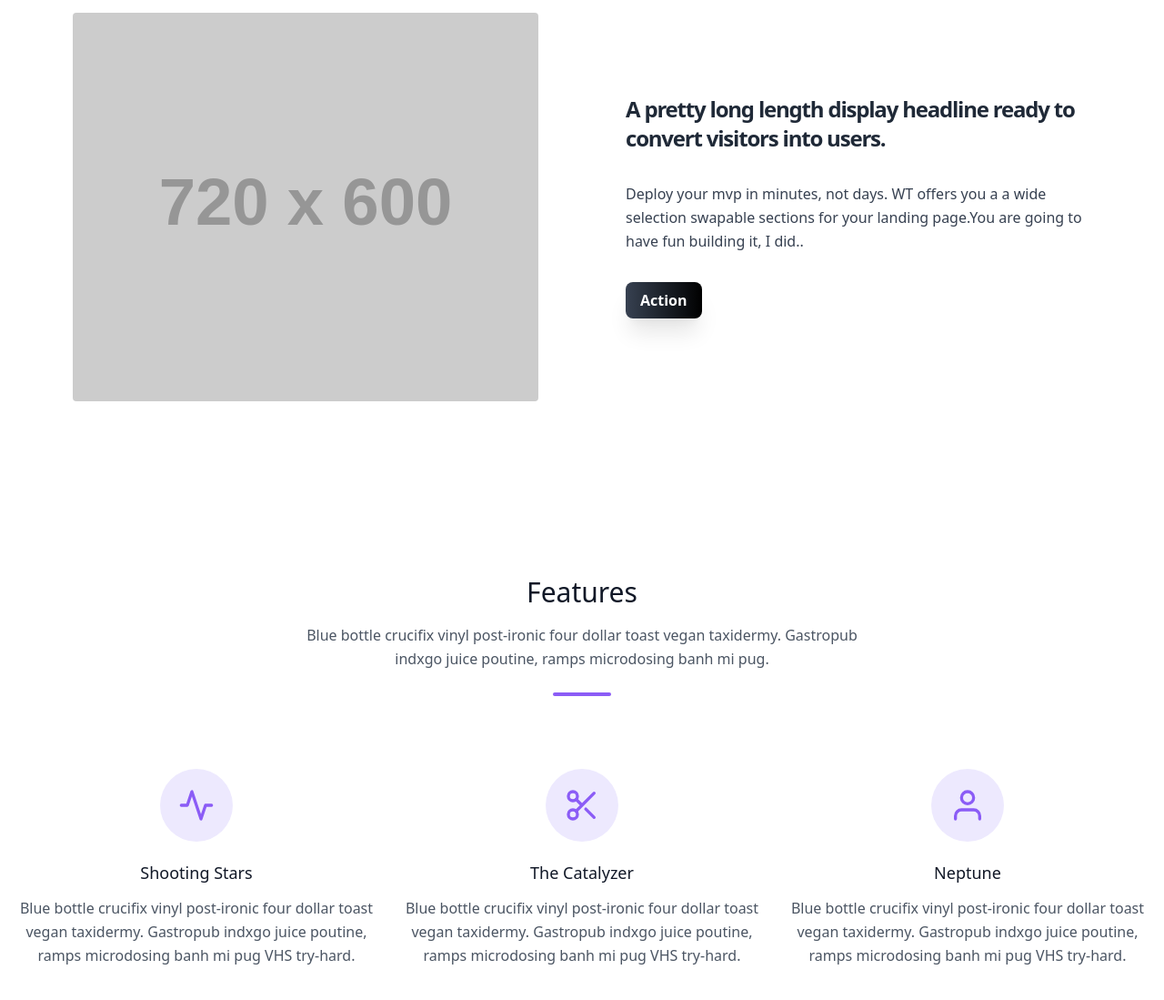
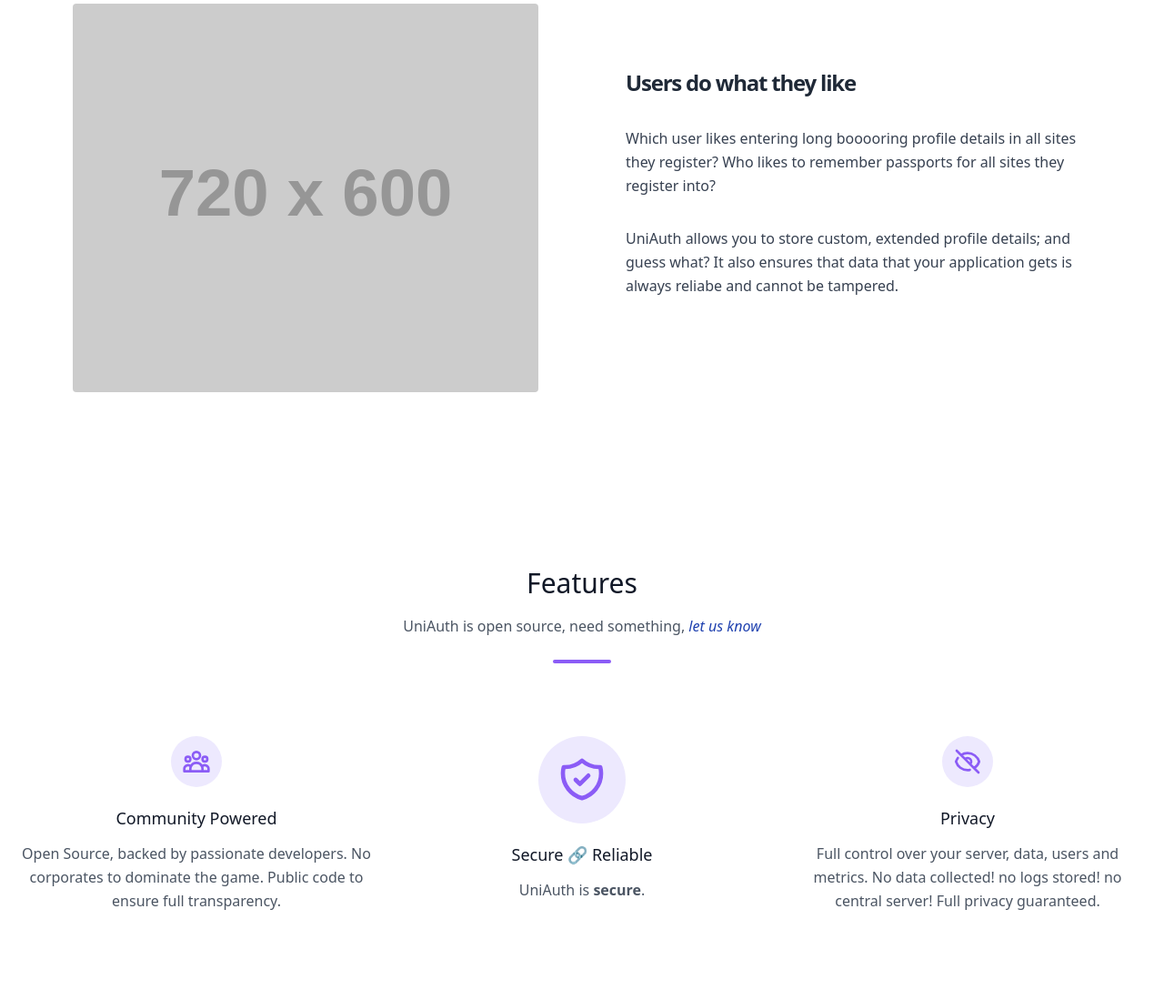
Before and after one commit to m-code12/uniauth.github.io, a plain HTML site: page index.html in a window 1280 px wide. Shown: the part 1657-2756 px from the top of the page at 91% size. Drawn offline with nearby package versions, Linux system fonts and the light colour scheme; placeholder pictures from the web are drawn by us.

Commit message:
feat(index): add features, data to hero items

```diff
--- a/index.html
+++ b/index.html
@@ -36,7 +36,7 @@
             <a class="flex title-font font-medium items-center text-white mb-4 md:mb-0">
                 <span class="ml-6 text-2xl tracking-widest hover:text-gray-400	" data-aos="fade-right">UniAuth</span>
             </a>
-            <nav class="md:ml-auto flex flex-wrap items-center text-base justify-center ">
+            <!-- <nav class="md:ml-auto flex flex-wrap items-center text-base justify-center ">
                 <a class="mr-5 text-md font-medium hover:text-purple-400" data-aos="fade-left" data-aos-duration="2000"
                     href="#about">About</a>
                 <a class="mr-5 text-md font-medium hover:text-purple-400" data-aos="fade-left" data-aos-duration="2000"
@@ -45,28 +45,21 @@
                     href="#team">Team</a>
                 <a class="mr-5 text-md font-medium hover:text-purple-400" data-aos="fade-left" data-aos-duration="2000"
                     href="#contact">Contact</a>
-            </nav>
+            </nav> -->
         </div>
     </header>
     <section class="text-green-400 body-font bg-gradient-to-r from-gray-900 to-black">
         <div class="container px-8 py-48 mx-auto lg:px-4">
             <div class="flex flex-col w-full mb-12 text-left lg:text-center">
                 <h2 class="mb-1 text-xs font-semibold tracking-widest text-green-400 uppercase title-font"
-                    data-aos="fade-up" data-aos-duration="3000">a great
-                    header right here
+                    data-aos="fade-up" data-aos-duration="3000">the next-gen authentication mechanism
                 </h2>
-                <h1 class="mb-6 text-2xl font-semibold tracking-tighter text-purple-300 sm:text-5xl title-font"
+                <h1 class="mb-6 pt-4 text-2xl font-semibold tracking-tighter text-purple-300 sm:text-5xl title-font"
                     data-aos="fade-up" data-aos-duration="3000">
-                    A centered
-                    <br class="md:hidden">
-                    medium lenght display headline.
+                    UniAuth
                 </h1>
                 <p class="mx-auto text-base font-medium leading-relaxed text-purple-200 lg:w-2/3" data-aos="fade-up"
-                    data-aos-duration="3000">Whatever cardigan
-                    tote bag tumblr hexagon brooklyn
-                    asymmetrical gentrify, subway tile poke farm-to-table. Franzen you probably haven't heard of
-                    them man
-                    bun deep.
+                    data-aos-duration="3000">open source, secure, private, extendable OAuth services
                 </p>
             </div>
             <div class="flex justify-center">
@@ -88,7 +81,7 @@
             </path>
         </svg>
     </section>
-    <section id="about" class="text-gray-700 body-font">
+    <!-- <section id="about" class="text-gray-700 body-font">
         <div class="container flex flex-col items-center px-5 py-16 mx-auto lg:px-20 lg:py-24 md:flex-row"
             data-aos="fade-right" data-aos-duration="1500">
             <div
@@ -100,15 +93,16 @@
                         <div class="w-16 h-1 rounded-full bg-purple-500 inline-flex"></div>
                     </div>
                 </div>
-                <h2 class="mb-1 text-xs font-semibold tracking-widest text-green-500 title-font">Your tagline</h2>
+                <h2 class="mb-1 text-xs font-semibold tracking-widest text-green-500 title-font">it isn't just auth,
+                </h2>
                 <h1
                     class="mb-8 text-2xl font-bold tracking-tighter text-center text-gray-800 lg:text-left lg:text-5xl title-font">
-                    Longer medium lenght display headline to convert.
+                    It's more than OAuth
                 </h1>
                 <div class="flex justify-center">
                     <a href="#"
                         class="inline-flex items-center font-semibold text-purple-700 md:mb-2 lg:mb-0 hover:text-blue-400 ">
-                        Learn More
+                        <!-- Learn More
                         <svg class="w-4 h-4 ml-2" xmlns="http://www.w3.org/2000/svg" viewBox="0 0 24 24" width="20"
                             height="20" fill="currentColor">
                             <path fill="none" d="M0 0h24v24H0z" />
@@ -118,13 +112,13 @@
                     </a>
                 </div>
             </div>
-            <div class="w-5/6 lg:max-w-lg lg:w-full md:w-1/2 hidden sm:block" data-aos="flip-left"
-                data-aos-duration="1500">
+            <div class="w-5/6 lg:max-w-lg lg:w-full md:w-1/2 hidden sm:block" data-aos="flip-left" data-aos-duration="1500">
                 <img class="object-cover object-center rounded-lg " alt="hero"
-                    src="https://dummyimage.com/720x600/F3F4F7/8693ac">
+                src="https://dummyimage.com/720x600/F3F4F7/8693ac">
             </div>
         </div>
-    </section>
+    </section> -->
+
     <section class="text-gray-700 body-font">
         <div class="container flex flex-col items-center px-5 py-16 mx-auto lg:px-20 lg:py-24 md:flex-row">
             <div class="w-5/6 mb-10 lg:max-w-lg lg:w-full md:w-1/2 md:mb-0" data-aos="flip-left"
@@ -136,34 +130,68 @@
                 data-aos="fade-left" data-aos-duration="1500">
                 <h1
                     class="mb-8 text-2xl font-bold tracking-tighter text-center text-gray-800 lg:text-left lg:text-2xl title-font">
-                    A pretty long length display headline ready to convert visitors into users.
+                    Devs focus on what's important
                 </h1>
-                <p class="mb-8 text-base leading-relaxed text-center text-gray-700 lg:text-left lg:text-1xl">Deploy
-                    your mvp in
-                    minutes, not days. WT offers you a a wide selection swapable sections for your landing page.You
-                    are
-                    going to have
-                    fun building it, I did..
+                <p class="mb-8 text-base leading-relaxed text-center text-gray-700 lg:text-left lg:text-1xl">
+                    Developers no more need to worry about data integrity or application insights. With integration with
+                    social sites, the ability to share user-profiles and past engagements, get verified data in a
+                    breeze.
+                </p>
+                <p class="mb-8 text-base leading-relaxed text-center text-gray-700 lg:text-left lg:text-1xl">
+                    UniAuth allows you to <b><u>govern your data</u></b>. No third party, not even us can access your
+                    data. All services have separate databases, completely isolated from each other.
                 </p>
                 <div class="flex justify-center">
-                    <button
+                    <!-- <button
                         class="flex items-center px-4 py-2 mt-auto font-semibold text-white transition duration-500 ease-in-out transform rounded-lg shadow-xl bg-gradient-to-r from-gray-700 hover:from-black to-black hover:to-gray-700 hover:-translate-y-1 hover:scale-110 focus:ring focus:outline-none">
                         Action
-                    </button>
+                    </button> -->
                 </div>
             </div>
         </div>
         </div>
     </section>
+
+
+    <section class="text-gray-700 body-font">
+        <div class="container flex flex-col items-center px-5 py-16 mx-auto lg:px-20 lg:py-24 md:flex-row">
+            <div class="w-5/6 mb-10 lg:max-w-lg lg:w-full md:w-1/2 md:mb-0" data-aos="flip-left"
+                data-aos-duration="1500">
+                <img class="object-cover object-center rounded sm:" alt="hero"
+                    src="https://dummyimage.com/720x600/F3F4F7/8693ac">
+            </div>
+            <div class="flex flex-col items-center text-center lg:flex-grow md:w-1/2 lg:pl-24 md:pl-16 md:items-start md:text-left"
+                data-aos="fade-left" data-aos-duration="1500">
+                <h1
+                    class="mb-8 text-2xl font-bold tracking-tighter text-center text-gray-800 lg:text-left lg:text-2xl title-font">
+                    Users do what they like
+                </h1>
+                <p class="mb-8 text-base leading-relaxed text-center text-gray-700 lg:text-left lg:text-1xl">
+                    Which user likes entering long booooring profile details in all sites they register? Who likes to
+                    remember passports for all sites they register into?
+                </p>
+                <p class="mb-8 text-base leading-relaxed text-center text-gray-700 lg:text-left lg:text-1xl">
+                    UniAuth allows you to store custom, extended profile details; and guess what? It also ensures that
+                    data that your application gets is always reliabe and cannot be tampered.
+                </p>
+                <div class="flex justify-center">
+                    <!-- <button
+                        class="flex items-center px-4 py-2 mt-auto font-semibold text-white transition duration-500 ease-in-out transform rounded-lg shadow-xl bg-gradient-to-r from-gray-700 hover:from-black to-black hover:to-gray-700 hover:-translate-y-1 hover:scale-110 focus:ring focus:outline-none">
+                        Action
+                    </button> -->
+                </div>
+            </div>
+        </div>
+        </div>
+    </section>
+
     <section id="feature" class="text-gray-600 body-font">
         <div class="container px-5 py-24 mx-auto">
             <div class="text-center mb-20" data-aos="fade-up" data-aos-duration="1500">
-                <h1 class="sm:text-3xl text-2xl font-medium title-font text-gray-900 mb-4">Features
-                </h1>
-                <p class="text-base leading-relaxed xl:w-2/4 lg:w-3/4 mx-auto text-gray-500s">Blue bottle crucifix vinyl
-                    post-ironic four dollar toast vegan taxidermy. Gastropub indxgo juice poutine, ramps microdosing
-                    banh mi
-                    pug.
+                <h1 class="sm:text-3xl text-2xl font-medium title-font text-gray-900 mb-4">Features</h1>
+                <p class="text-base leading-relaxed xl:w-2/4 lg:w-3/4 mx-auto text-gray-500s">
+                    UniAuth is open source, need something, <a href="https://github.com/UniAuth/UniAuth" target="_BLANK"
+                        class="text-blue-800"><i>let us know</i></a>
                 </p>
                 <div class="flex mt-6 justify-center">
                     <div class="w-16 h-1 rounded-full bg-purple-500 inline-flex"></div>
@@ -173,61 +201,61 @@
                 <div class="p-4 md:w-1/3 flex flex-col text-center items-center" data-aos="flip-left"
                     data-aos-duration="1500">
                     <div
-                        class="w-20 h-20 inline-flex items-center justify-center rounded-full bg-purple-100 text-purple-500 mb-5 flex-shrink-0">
-                        <svg fill="none" stroke="currentColor" stroke-linecap="round" stroke-linejoin="round"
-                            stroke-width="2" class="w-10 h-10" viewBox="0 0 24 24">
-                            <path d="M22 12h-4l-3 9L9 3l-3 9H2"></path>
+                        class="w-14 h-14 inline-flex items-center justify-center rounded-full bg-purple-100 text-purple-500 mb-5 flex-shrink-0">
+                        <svg class="w-8 h-8" fill="none" stroke="currentColor" viewBox="0 0 24 24"
+                            xmlns="http://www.w3.org/2000/svg">
+                            <path stroke-linecap="round" stroke-linejoin="round" stroke-width="2"
+                                d="M17 20h5v-2a3 3 0 00-5.356-1.857M17 20H7m10 0v-2c0-.656-.126-1.283-.356-1.857M7 20H2v-2a3 3 0 015.356-1.857M7 20v-2c0-.656.126-1.283.356-1.857m0 0a5.002 5.002 0 019.288 0M15 7a3 3 0 11-6 0 3 3 0 016 0zm6 3a2 2 0 11-4 0 2 2 0 014 0zM7 10a2 2 0 11-4 0 2 2 0 014 0z">
+                            </path>
                         </svg>
                     </div>
                     <div class="flex-grow">
-                        <h2 class="text-gray-900 text-lg title-font font-medium mb-3">Shooting Stars</h2>
-                        <p class="leading-relaxed text-base">Blue bottle crucifix vinyl post-ironic four dollar toast
-                            vegan
-                            taxidermy. Gastropub indxgo juice poutine, ramps microdosing banh mi pug VHS try-hard.
+                        <h2 class="text-gray-900 text-lg title-font font-medium mb-3">Community Powered</h2>
+                        <p class="leading-relaxed text-base">Open Source, backed by passionate developers. No corporates
+                            to dominate the game. Public code to ensure full
+                            transparency.
                         </p>
                     </div>
                 </div>
                 <div class="p-4 md:w-1/3 flex flex-col text-center items-center" data-aos="flip-left"
                     data-aos-duration="1500">
                     <div
-                        class="w-20 h-20 inline-flex items-center justify-center rounded-full bg-purple-100 text-purple-500 mb-5 flex-shrink-0">
-                        <svg fill="none" stroke="currentColor" stroke-linecap="round" stroke-linejoin="round"
-                            stroke-width="2" class="w-10 h-10" viewBox="0 0 24 24">
-                            <circle cx="6" cy="6" r="3"></circle>
-                            <circle cx="6" cy="18" r="3"></circle>
-                            <path d="M20 4L8.12 15.88M14.47 14.48L20 20M8.12 8.12L12 12"></path>
+                        class="w-24 h-24 inline-flex items-center justify-center rounded-full bg-purple-100 text-purple-500 mb-5 flex-shrink-0">
+                        <svg class="w-14 h-14" fill="none" stroke="currentColor" viewBox="0 0 24 24"
+                            xmlns="http://www.w3.org/2000/svg">
+                            <path stroke-linecap="round" stroke-linejoin="round" stroke-width="2"
+                                d="M9 12l2 2 4-4m5.618-4.016A11.955 11.955 0 0112 2.944a11.955 11.955 0 01-8.618 3.04A12.02 12.02 0 003 9c0 5.591 3.824 10.29 9 11.622 5.176-1.332 9-6.03 9-11.622 0-1.042-.133-2.052-.382-3.016z">
+                            </path>
                         </svg>
                     </div>
                     <div class="flex-grow">
-                        <h2 class="text-gray-900 text-lg title-font font-medium mb-3">The Catalyzer</h2>
-                        <p class="leading-relaxed text-base">Blue bottle crucifix vinyl post-ironic four dollar toast
-                            vegan
-                            taxidermy. Gastropub indxgo juice poutine, ramps microdosing banh mi pug VHS try-hard.
+                        <h2 class="text-gray-900 text-lg title-font font-medium mb-3">Secure 🔗 Reliable</h2>
+                        <p class="leading-relaxed text-base">UniAuth is <b>secure</b>.
                         </p>
                     </div>
                 </div>
                 <div class="p-4 md:w-1/3 flex flex-col text-center items-center" data-aos="flip-left"
                     data-aos-duration="1500">
                     <div
-                        class="w-20 h-20 inline-flex items-center justify-center rounded-full bg-purple-100 text-purple-500 mb-5 flex-shrink-0">
-                        <svg fill="none" stroke="currentColor" stroke-linecap="round" stroke-linejoin="round"
-                            stroke-width="2" class="w-10 h-10" viewBox="0 0 24 24">
-                            <path d="M20 21v-2a4 4 0 00-4-4H8a4 4 0 00-4 4v2"></path>
-                            <circle cx="12" cy="7" r="4"></circle>
+                        class="w-14 h-14 inline-flex items-center justify-center rounded-full bg-purple-100 text-purple-500 mb-5 flex-shrink-0">
+                        <svg class="w-8 h-8" fill="none" stroke="currentColor" viewBox="0 0 24 24"
+                            xmlns="http://www.w3.org/2000/svg">
+                            <path stroke-linecap="round" stroke-linejoin="round" stroke-width="2"
+                                d="M13.875 18.825A10.05 10.05 0 0112 19c-4.478 0-8.268-2.943-9.543-7a9.97 9.97 0 011.563-3.029m5.858.908a3 3 0 114.243 4.243M9.878 9.878l4.242 4.242M9.88 9.88l-3.29-3.29m7.532 7.532l3.29 3.29M3 3l3.59 3.59m0 0A9.953 9.953 0 0112 5c4.478 0 8.268 2.943 9.543 7a10.025 10.025 0 01-4.132 5.411m0 0L21 21">
+                            </path>
                         </svg>
                     </div>
                     <div class="flex-grow">
-                        <h2 class="text-gray-900 text-lg title-font font-medium mb-3">Neptune</h2>
-                        <p class="leading-relaxed text-base">Blue bottle crucifix vinyl post-ironic four dollar toast
-                            vegan
-                            taxidermy. Gastropub indxgo juice poutine, ramps microdosing banh mi pug VHS try-hard.
+                        <h2 class="text-gray-900 text-lg title-font font-medium mb-3">Privacy</h2>
+                        <p class="leading-relaxed text-base">Full control over your server, data, users and metrics. No
+                            data collected! no logs stored! no central server! Full privacy guaranteed.
                         </p>
                     </div>
                 </div>
             </div>
         </div>
     </section>
-    <section class="text-gray-700 body-font">
+    <!-- <section class="text-gray-700 body-font">
         <div class="container flex flex-col items-center px-5 py-16 mx-auto lg:px-20 lg:py-24 md:flex-row">
             <div class="flex flex-col items-center w-full pt-0 mb-16 text-left lg:flex-grow md:w-1/2 lg:pr-24 md:pr-16 md:items-start md:text-left md:mb-0 lg:text-center"
                 data-aos="fade-up" data-aos-duration="1500">
@@ -304,8 +332,8 @@
                     src="https://dummyimage.com/720x600/F3F4F7/8693ac">
             </div>
         </div>
-    </section>
-    <section id="team" class="text-gray-600 body-font">
+    </section> -->
+    <!-- <section id="team" class="text-gray-600 body-font">
         <div class="container px-5 py-24 mx-auto">
             <div class="text-center mb-20" data-aos="fade-up" data-aos-duration="1500">
                 <h1 class="sm:text-3xl text-2xl font-medium title-font text-gray-900 mb-4">Meet Our
@@ -362,8 +390,8 @@
                 </div>
             </div>
         </div>
-    </section>
-    <section id="contact" class="text-gray-600">
+    </section> -->
+    <!-- <section id="contact" class="text-gray-600">
         <div class="container px-5 py-24 mx-auto">
             <div class="flex flex-col text-center w-full mb-12" data-aos="fade-up" data-aos-duration="1500">
                 <h1 class="sm:text-3xl text-2xl font-medium title-font mb-4 text-gray-900">Contact Us</h1>
@@ -407,7 +435,7 @@
                 </div>
             </div>
         </div>
-    </section>
+    </section> -->
     <footer class="mt-16 text-gray-700 bg-gradient-to-r from-gray-900 to-black  body-font">
         <svg xmlns="http://www.w3.org/2000/svg" viewBox="0 0 1440 320">
             <path fill="#fff" fill-opacity="1"
@@ -419,7 +447,7 @@
                 <a class="flex items-center w-32 mb-4 font-medium text-gray-900 title-font md:mb-0">
                     <img src="../badges/WhitePink.svg" alt="">
                 </a>
-                <div class="flex flex-wrap items-center justify-center mx-auto text-base md:ml-auto md:mr-auto">
+                <!-- <div class="flex flex-wrap items-center justify-center mx-auto text-base md:ml-auto md:mr-auto">
                     <a href="#about" class="justify-center mr-5 text-sm text-center text-gray-600 hover:text-gray-800">
                         about</a>
                     <a href="#feature"
@@ -430,8 +458,8 @@
                     <a href="#contact"
                         class="justify-center mr-5 text-sm text-center text-gray-600 hover:text-gray-800">
                         Contact</a>
-                </div>
-                <div class="inline-flex items-center justify-center md:justify-start ">
+                </div> -->
+                <!-- <div class="inline-flex items-center justify-center md:justify-start ">
                     <span class="inline-flex justify-center mt-2 sm:ml-auto sm:mt-0 sm:justify-start">
                         <a class="text-blue-807 hover:text-blue-500">
                             <svg fill="currentColor" stroke-linecap="round" stroke-linejoin="round" stroke-width="2"
@@ -455,19 +483,19 @@
                             </svg>
                         </a>
                     </span>
-                </div>
+                </div> -->
             </div>
             <div
                 class="flex items-center justify-center px-5 py-6 mx-auto text-base bg-blueGray-900 fle7-wrap md:ml-auto md:mr-auto">
                 <div class="flex flex-wrap items-center justify-center mx-auto text-base">
-                    <p class="mr-5 text-sm text-center text-gray-200">© UniAuth — 2020
+                    <p class="mr-5 text-sm text-center text-gray-200">© UniAuth
                     </p>
-                    <a href="#" class="justify-center mr-5 text-sm text-center text-blueGray-200 hover:text-blue-700">
+                    <!-- <a href="#" class="justify-center mr-5 text-sm text-center text-blueGray-200 hover:text-blue-700">
                         Privacy
                         Policy</a>
                     <a href="#" class="justify-center mr-5 text-sm text-center text-blueGray-200 hover:text-blue-700">
                         Terms Of
-                        Service</a>
+                        Service</a> -->
                 </div>
             </div>
         </div>
```
